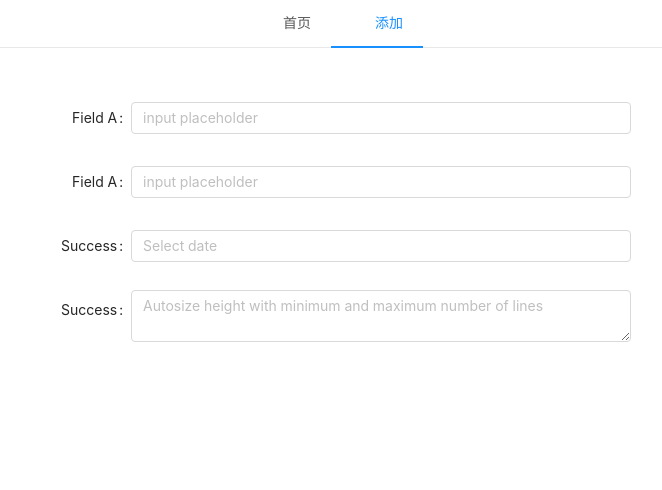
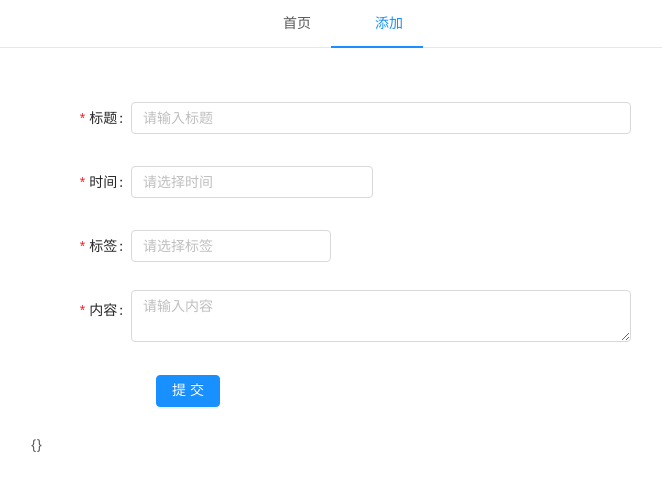
Before and after one commit to im/netlify-faunadb, a Vue app: page /#/ in a window 1280 px wide. Both pictures are taken after a click on the item "添加". Shown: the top 490 px of the page, without its empty margins (309-971 px from the left). Built offline with nearby package versions, Linux system fonts and the light colour scheme.

Commit message:
add form

```diff
--- a/src/views/Add.vue
+++ b/src/views/Add.vue
@@ -1,35 +1,69 @@
 <template>
     <div class="add-box">
-       <a-form :layout="formLayout.layout">
-            <a-form-item label="Field A" :label-col="formLayout.labelCol"
-        :wrapper-col="formLayout.wrapperCol">
-                <a-input placeholder="input placeholder" />
-            </a-form-item>
-            <a-form-item label="Field A" :label-col="formLayout.labelCol"
-        :wrapper-col="formLayout.wrapperCol">
-                <a-input placeholder="input placeholder" />
+        <a-form :layout="formLayout.layout" :form="form" @submit="handleSubmit">
+            <a-form-item
+                label="标题"
+                :label-col="formLayout.labelCol"
+                :wrapper-col="formLayout.wrapperCol"
+            >
+                <a-input
+                    placeholder="请输入标题"
+                    v-decorator="[
+                'title',
+                { rules: [{ required: true, message: '请输入标题!' }] }
+                ]"
+                />
             </a-form-item>
             <a-form-item
-            :label-col="formLayout.labelCol"
-            :wrapper-col="formLayout.wrapperCol"
-            label="Success"
-            has-feedback
-            validate-status="success"
+                :label-col="formLayout.labelCol"
+                :wrapper-col="formLayout.wrapperCol"
+                label="时间"
             >
-                <a-date-picker style="width: 100%" />
+                <a-date-picker
+                    v-decorator="[
+                'time',
+                { rules: [{ required: true, message: '请选择时间!' }] }
+                ]"
+                    placeholder="请选择时间"
+                />
             </a-form-item>
             <a-form-item
-            :label-col="formLayout.labelCol"
-            :wrapper-col="formLayout.wrapperCol"
-            label="Success"
-            has-feedback
-            validate-status="success"
+                :label-col="formLayout.labelCol"
+                :wrapper-col="formLayout.wrapperCol"
+                label="标签"
             >
-                <a-textarea placeholder="Autosize height with minimum and maximum number of lines" :autosize="{ minRows: 2, maxRows: 6 }" />
+                <a-select
+                    mode="multiple"
+                    placeholder="请选择标签"
+                    v-decorator="[
+                'tags',
+                { rules: [{ required: true, message: '请选择标签!' }] }
+                ]"
+                    style="width: 200px"
+                >
+                    <a-select-option v-for="item in tagList" :key="item">{{item}}</a-select-option>
+                </a-select>
             </a-form-item>
+            <a-form-item
+                :label-col="formLayout.labelCol"
+                :wrapper-col="formLayout.wrapperCol"
+                label="内容"
+            >
+                <a-textarea
+                    v-decorator="[
+                'content',
+                { rules: [{ required: true, message: '请输入内容!' }] }
+                ]"
+                    placeholder="请输入内容"
+                    :autosize="{ minRows: 2, maxRows: 6 }"
+                />
+            </a-form-item>
+            <a-form-item :wrapper-col="{ span: 12, offset: 5 }">
+                <a-button type="primary" html-type="submit">提交</a-button>
+            </a-form-item>
+        </a-form>
 
-
-       </a-form>
+        {{JSON.stringify(res)}}
     </div>
 </template>
 <script lang="ts">
@@ -37,7 +71,7 @@ import axios from 'axios'
 import { Component, Vue } from 'vue-property-decorator'
 @Component({})
 export default class Add extends Vue {
-    formLayout:any = {
+    formLayout: any = {
         layout: 'horizontal',
         wrapperCol: {
             span: 20
@@ -46,6 +80,21 @@ export default class Add extends Vue {
             span: 4
         }
     }
+    tagList: Array<String> = ['js', 'css', 'node', 'java']
+    res:any = {}
+    beforeCreate() {
+        this.form = this.$form.createForm(this)
+    }
+
+    handleSubmit(e: any) {
+        e.preventDefault()
+        this.form.validateFields((err: any, values: any) => {
+            if (!err) {
+                console.log('Received values of form: ', values)
+                this.res = values;
+            }
+        })
+    }
 }
 </script>
 <style lang="stylus" scoped>
```
